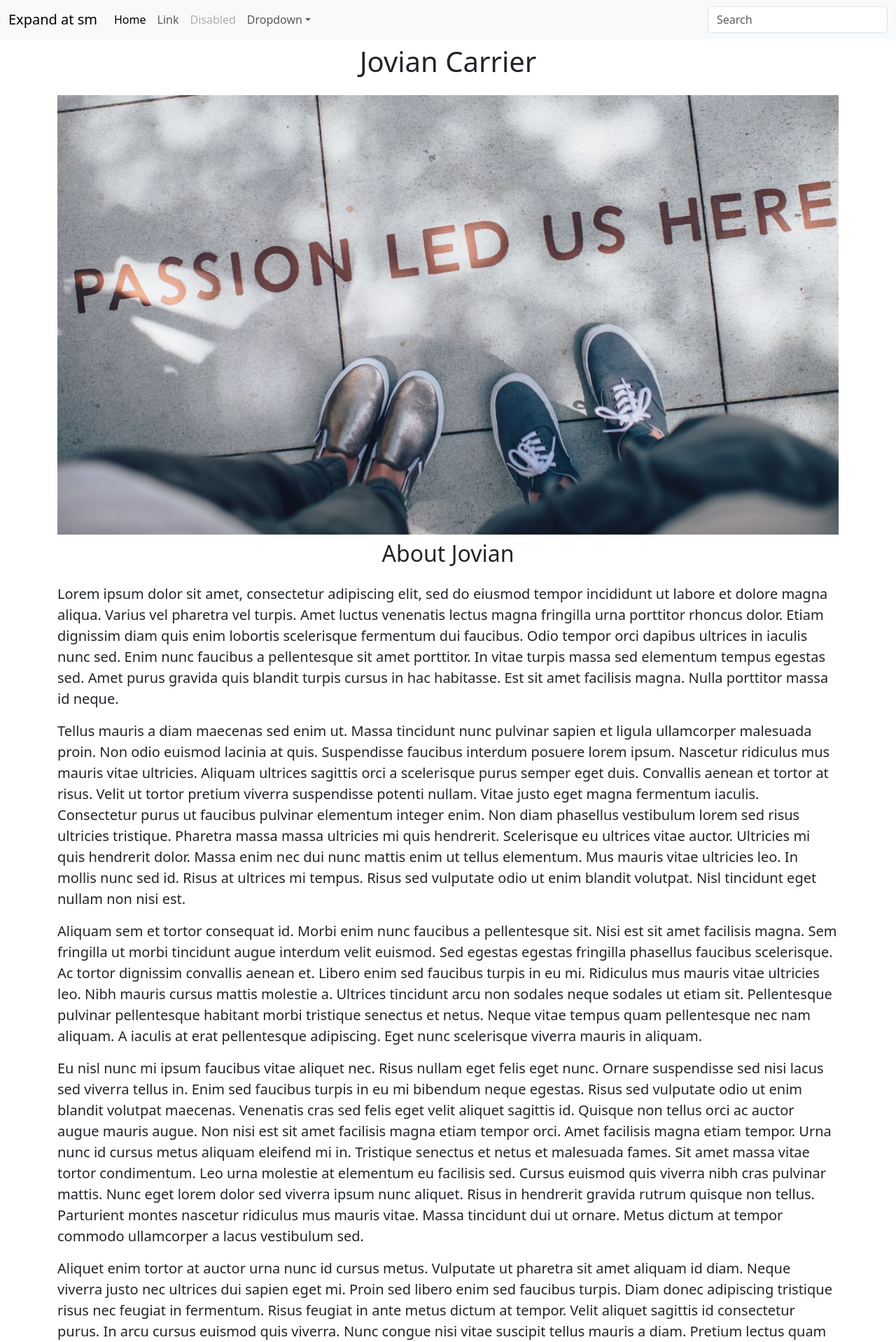
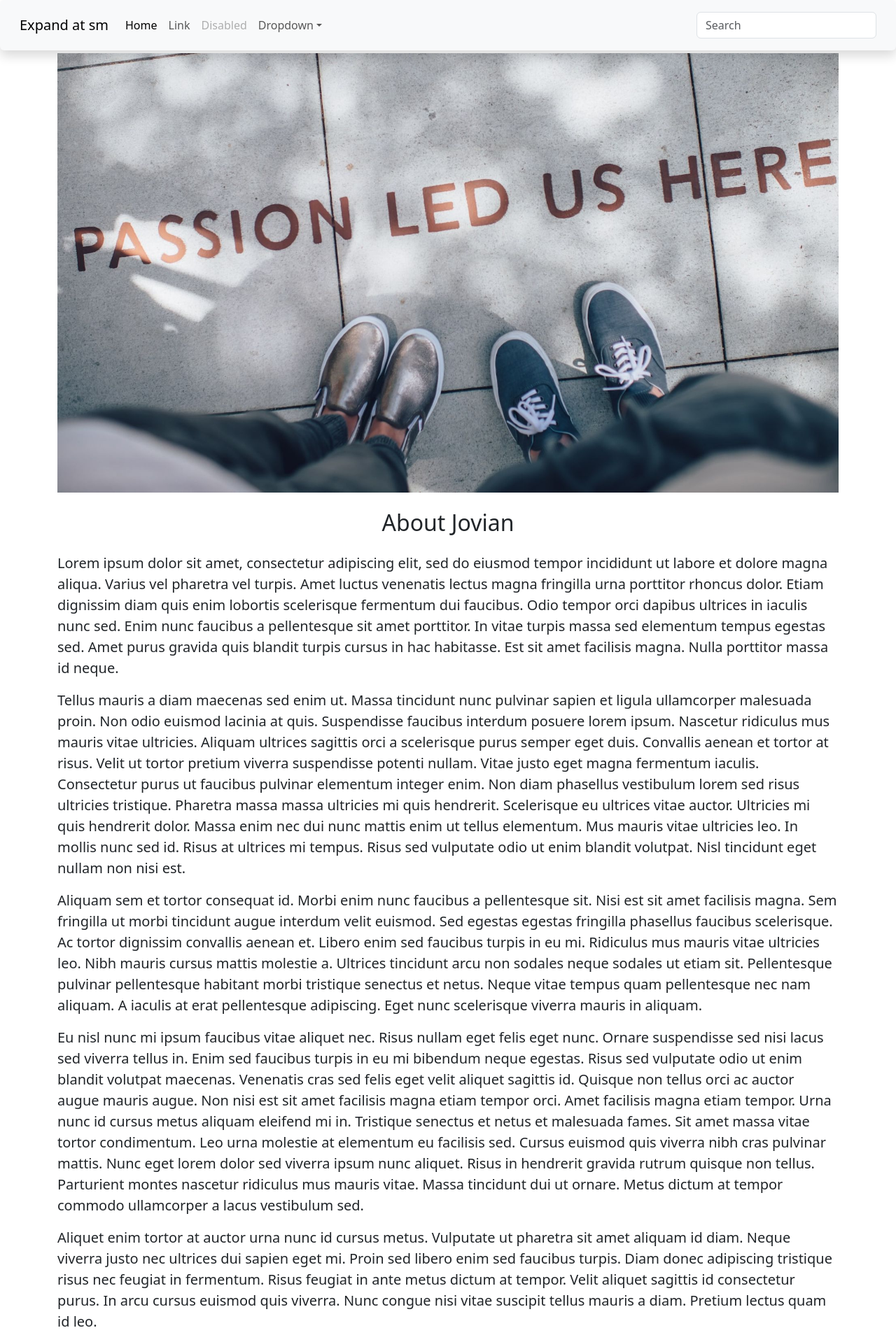
Before and after one commit to ManaasGupta/website, a Flask app: page / in a window 1280 px wide. Shown: the top 1918 px of the page at 70% size. Run offline with Flask 2, Linux system fonts and the light colour scheme.

Commit message:
Updated Files

```diff
--- a/app.py
+++ b/app.py
@@ -18,6 +18,7 @@ JOBS = [
         'id': 3,
         'title': 'Frontend Engineer',
         'location': 'Remote',
+        'salary': 'Rs. 12,000,000',
     },
     {
         'id': 4,
--- /dev/null
+++ b/templates/footer.html
@@ -0,0 +1,12 @@
+<div class="container">
+    <footer class="py-3 my-4">
+      <ul class="nav justify-content-center border-bottom pb-3 mb-3">
+        <li class="nav-item"><a href="#" class="nav-link px-2 text-muted">Home</a></li>
+        <li class="nav-item"><a href="#" class="nav-link px-2 text-muted">Features</a></li>
+        <li class="nav-item"><a href="#" class="nav-link px-2 text-muted">Pricing</a></li>
+        <li class="nav-item"><a href="#" class="nav-link px-2 text-muted">FAQs</a></li>
+        <li class="nav-item"><a href="#" class="nav-link px-2 text-muted">About</a></li>
+      </ul>
+      <p class="text-center text-muted">&copy; 2022 Jovian, Inc</p>
+    </footer>
+  </div>
--- a/templates/home.html
+++ b/templates/home.html
@@ -20,12 +20,8 @@
   <body>
     {% include 'nav.html' %}
     <div class="container">
-      <h1 class="text-center mt-2 mb-4">{{company}} Carrier</h1>
-      <img
-        class="img-fluid banner"
-        src="static\banner.jpg"
-      />
-      <h2 class="text-center mt-2 mb-4">About Jovian</h2>
+      <img class="img-fluid banner mt-1" src="static\banner.jpg" />
+      <h2 class="text-center mt-4 mb-4">About Jovian</h2>
       <p class="lead">
         Lorem ipsum dolor sit amet, consectetur adipiscing elit, sed do eiusmod
         tempor incididunt ut labore et dolore magna aliqua. Varius vel pharetra
@@ -98,11 +94,11 @@
       <h2 class="text-center mt-2 mb-4">Job Opening</h2>
       <div>{% for job in jobs %} {% include 'jobitem.html' %} {% endfor %}</div>
       <div class="text-center mt-2 mb-4">
-        <button type="button" class="btn btn-outline-dark btn-lg">
+        <button type="button" class="btn btn-outline-dark btn-lg mt-3 mb-1">
           Contact Us
         </button>
-        <p class="mt-2">Copyright 2022 Jovian</p>
       </div>
     </div>
+    {% include 'footer.html' %}
   </body>
 </html>
--- a/templates/nav.html
+++ b/templates/nav.html
@@ -1,4 +1,4 @@
-<nav class="navbar navbar-expand-sm navbar-light bg-light" aria-label="Third navbar example">
+<nav class="navbar navbar-expand-sm navbar-light bg-light shadow p-3 bg-body-tertiary rounded sticky-top" aria-label="Third navbar example">
     <div class="container-fluid">
       <a class="navbar-brand" href="#">Expand at sm</a>
       <button class="navbar-toggler" type="button" data-bs-toggle="collapse" data-bs-target="#navbarsExample03" aria-controls="navbarsExample03" aria-expanded="false" aria-label="Toggle navigation">
```
